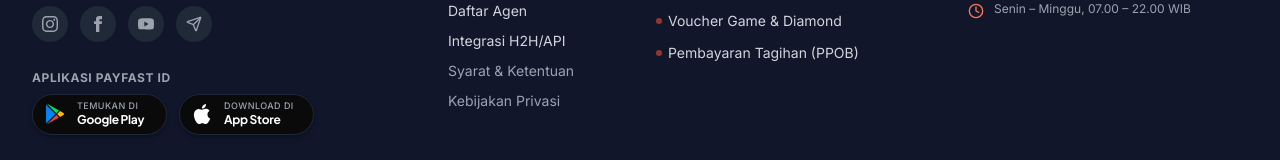
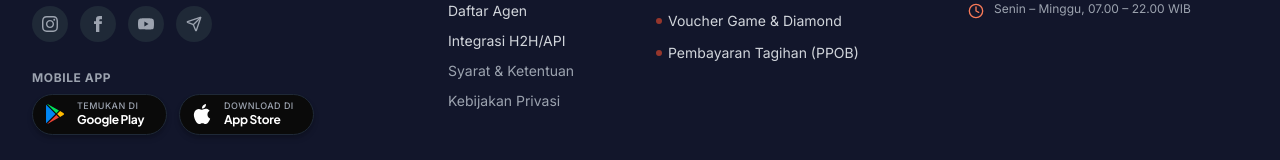
Before and after one commit to arsycreative/payfast_id, a Next.js app: page / in a window 1280 px wide. Shown: the part 9052-9212 px from the top of the page. Built offline with nearby package versions, Linux system fonts and the light colour scheme; no server answers.

Commit message:
fix(footer): change app badge heading to MOBILE APP

```diff
--- a/src/components/layout/Footer.jsx
+++ b/src/components/layout/Footer.jsx
@@ -72,7 +72,7 @@ export function Footer() {
 
             <div className="pt-3 space-y-2">
               <p className="text-xs font-bold uppercase tracking-wider text-neutral-400">
-                Aplikasi Payfast ID
+                Mobile App
               </p>
               <AppDownloadBadges size="sm" variant="dark" />
             </div>
```
